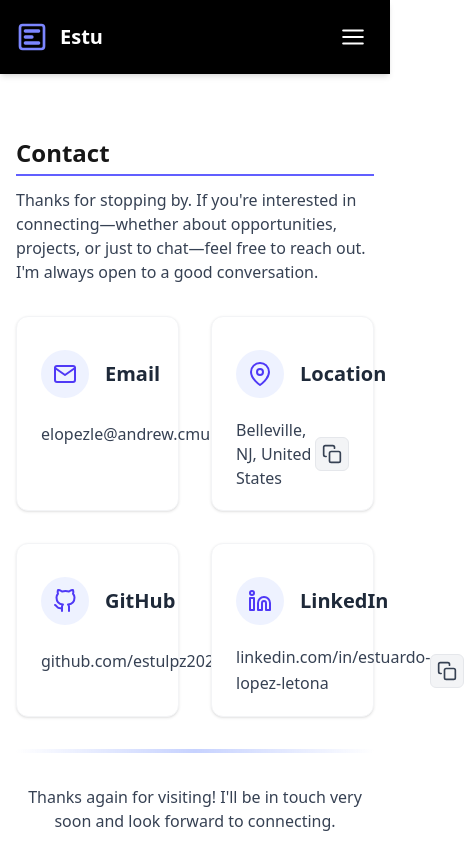
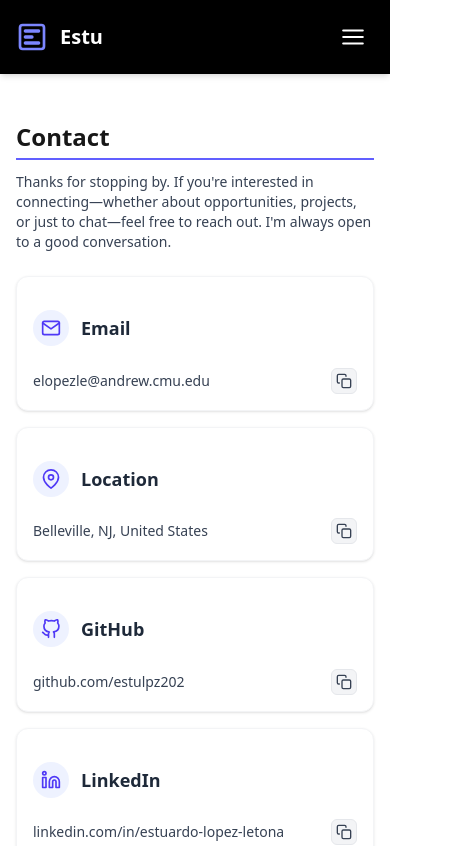
Before and after one commit to estulpz202/personal-website, a Next.js app: page /contact in a window 390 px wide. Shown: the top 846 px of the page, 464 px wide, since content can reach past the window. Built offline with nearby package versions, Linux system fonts and the light colour scheme.

Commit message:
Refactor ContactPage and ContactMethodCard for improved styling and responsiveness.

```diff
--- a/src/app/contact/page.tsx
+++ b/src/app/contact/page.tsx
@@ -19,30 +19,30 @@ export default function ContactPage() {
   return (
     <main>
       <Container>
-        <section className="py-10 fade-in-up">
+        <section className="py-6 mb-2 sm:py-8 sm:mb-4 md:py-10 md:mb-6 fade-in-up">
           <SectionHeader title="Contact" />
 
           {/* Introductory message */}
-          <p className="text-base text-gray-700 mb-8">
+          <p className="text-sm sm:text-base text-gray-700 mb-6 sm:mb-7 md:mb-8">
             Thanks for stopping by. If you're interested in connecting—whether about opportunities,
             projects, or just to chat—feel free to reach out. I'm always open to a good
             conversation.
           </p>
 
           {/* Contact cards grid */}
-          <div className="grid grid-cols-2 gap-8 mb-8">
+          <div className="grid grid-cols-1 md:grid-cols-2 gap-4 sm:gap-6 md:gap-8 mb-6 sm:mb-7 md:mb-8">
             {contactMethods.map((method) => (
               <ContactMethodCard key={method.id} method={method} />
             ))}
           </div>
 
           {/* Decorative graphic */}
-          <div className="flex justify-center mb-8">
-            <div className="w-96 h-1 bg-gradient-to-r from-transparent via-indigo-200 to-transparent rounded-full"></div>
+          <div className="flex justify-center mb-6 sm:mb-7 md:mb-8">
+            <div className="w-64 sm:w-80 md:w-96 h-1 bg-gradient-to-r from-transparent via-indigo-200 to-transparent rounded-full"></div>
           </div>
 
           {/* Closing message */}
-          <p className="text-base text-gray-700 text-center">
+          <p className="text-sm sm:text-base text-gray-700 text-center">
             Thanks again for visiting! I'll be in touch very soon and look forward to connecting.
           </p>
         </section>
--- a/src/components/contact/ContactMethodCard.tsx
+++ b/src/components/contact/ContactMethodCard.tsx
@@ -35,40 +35,46 @@ export default function ContactMethodCard({ method }: ContactMethodCardProps) {
   };
 
   return (
-    <div className="bg-white rounded-xl px-6 py-5 shadow-sm border border-gray-100 hover:shadow-md transition-shadow duration-200">
-      <div className="flex items-center mb-4">
-        <div className="bg-indigo-50 rounded-full p-3 mr-4 mt-2">
-          <Icon name={method.icon} className="w-6 h-6 text-indigo-600" />
+    <div
+      className="
+        bg-white rounded-xl px-4 sm:px-5 md:px-6 py-4 sm:py-5 border border-gray-100
+        shadow-sm hover:shadow-md active:shadow-md transition-shadow duration-200
+      "
+    >
+      <div className="flex items-center mb-3 sm:mb-4">
+        <div className="bg-indigo-50 rounded-full p-2 sm:p-3 mr-3 sm:mr-4 mt-2">
+          <Icon name={method.icon} className="w-5 h-5 sm:w-6 sm:h-6 text-indigo-600" />
         </div>
-        <h3 className="text-xl font-semibold text-gray-800 pb-1">{method.label}</h3>
+        <h3 className="text-lg sm:text-xl font-semibold text-gray-800 pb-1">{method.label}</h3>
       </div>
 
       <div className="flex items-center justify-between">
-        <div className="flex-1">
+        <div className="flex-1 pr-2">
           {method.url ? (
             <a
               href={method.url}
               target="_blank"
               rel="noopener noreferrer"
-              className="text-base text-gray-700 hover:text-indigo-600 transition-colors duration-200"
+              className="text-sm sm:text-base text-gray-700 hover:text-indigo-600 active:text-indigo-600 transition-colors duration-200"
             >
               {method.value}
             </a>
           ) : (
-            <p className="text-base text-gray-700">{method.value}</p>
+            <p className="text-sm sm:text-base text-gray-700">{method.value}</p>
           )}
         </div>
 
         <button
           onClick={() => handleCopy(method.copyValue)}
           className={`
-            p-1.5 rounded-md transition-all duration-200 bg-gray-100 text-gray-700 border border-gray-200
+            p-1 sm:p-1.5 rounded-md transition-all duration-200 bg-gray-100 text-gray-700 border border-gray-200
             hover:bg-indigo-50 hover:text-indigo-600 hover:border-indigo-200
+            active:bg-indigo-50 active:text-indigo-600 active:border-indigo-200
             ${copied ? 'bg-indigo-50 text-indigo-600 border-indigo-200' : ''}
           `}
           aria-label={`Copy ${method.label}`}
         >
-          <Icon name="copy" className={`w-5 h-5 ${copied ? 'fill-current' : ''}`} />
+          <Icon name="copy" className={`w-4 h-4 sm:w-5 sm:h-5 ${copied ? 'fill-current' : ''}`} />
         </button>
       </div>
     </div>
```
